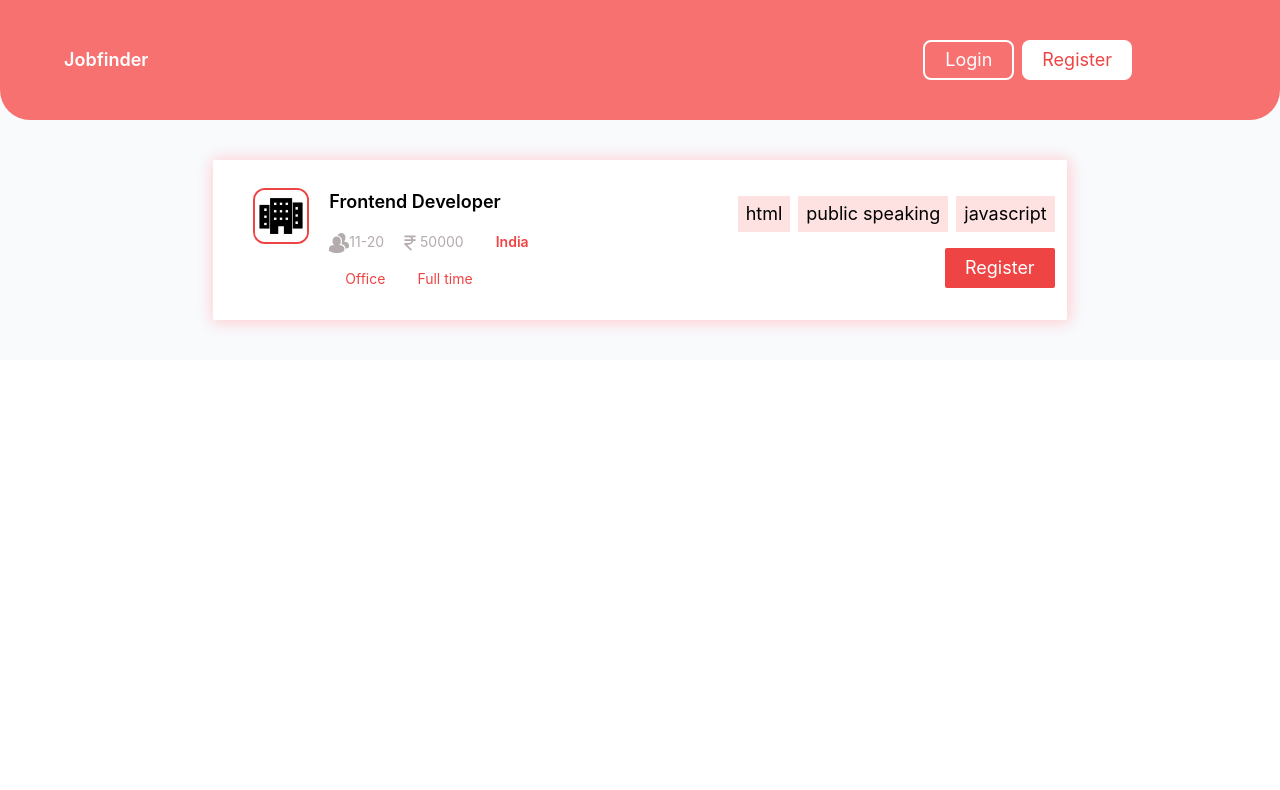
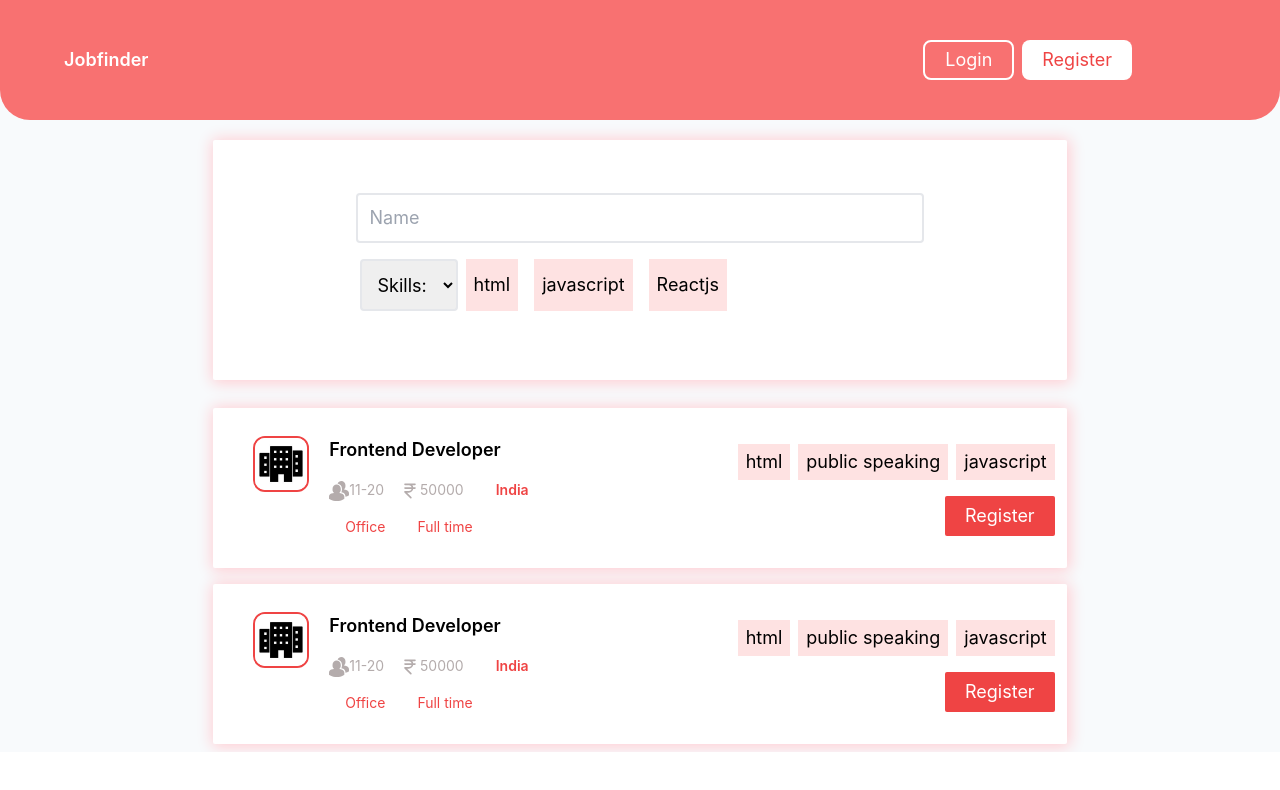
Before and after one commit to Kushagr06/jobsite, a React (Create React App) app: page / in a window 1280 px wide. Shown: the top 790 px of the page. Built offline with nearby package versions, Linux system fonts and the light colour scheme.

Commit message:
SearchBar

```diff
--- a/src/App.css
+++ b/src/App.css
@@ -30,3 +30,8 @@
 #AddjobForm{
   color:black;
 }
+
+#SearchBar{
+  box-shadow: 1px 1px 15px 2px #ffcdd2;
+
+}
--- a/src/App.js
+++ b/src/App.js
@@ -12,7 +12,7 @@ import Layout from './components/Layout';
 
 function App() {
   return (
-    <div className="App bg-slate-50 text-lg">
+    <div className="App bg-slate-50 text-lg overflow-auto">
 
       <BrowserRouter>
       <Routes >
--- a/src/components/JobCard.js
+++ b/src/components/JobCard.js
@@ -3,8 +3,8 @@ import icon from '../assets/icon.jpg'
 
 function JobCard() {
   return (
-
-    <div className='h-[20vh] max-h-[30vh] w-2/3 my-10 rounded-sm mx-1/3 border-l-white border-l-4  bg-white hover:border-l-4 hover:border-red-500 duration-100' id="jobCard">
+    <div className='flex justify-center'>
+    <div className='h-[20vh] max-h-[30vh] w-2/3 my-2 rounded-sm mx-1/3 border-l-white border-l-4  bg-white hover:border-l-4 hover:border-red-500 duration-100' id="jobCard">
 
         <div className=' flex justify-between my-[2.5vh] mx-2'>
 
@@ -66,7 +66,7 @@ function JobCard() {
       </div>
        </div>
       </div>
-
+      </div>
   )
 }
 
--- /dev/null
+++ b/src/components/SearchBar.js
@@ -0,0 +1,39 @@
+import React from 'react'
+
+function SearchBar() {
+  return (
+    <div className="flex justify-center">
+    <div className='h-[30vh] max-h-[40vh] w-2/3 my-5 rounded-sm mx-2 bg-white flex justify-center  items-center' id="SearchBar">
+    <div className="w-2/3">
+      <input className=" appearance-none border-2 rounded w-full py-3 px-3 text-gray-700 leading-tight focus:outline-none focus:shadow-outline" id="name" type="text" placeholder="Name" />
+      <div className='flex justify-between'>
+
+      <div className="my-4 flex align-middle m-1">
+        <select name="JobType" id="jobType" className=" border-2 rounded w-full py-2 px-3  leading-tight focus:outline-none focus:shadow-outline">
+        <option value="">Skills:</option>
+        <option value="P+I">P+I</option>
+        <option value="I">I</option>
+        <option value="P">P</option>
+        </select>
+
+        <div className=' px-2 py-3 bg-red-100 mx-2 text-center w-auto'>
+          html
+
+        </div>
+        <div className=' px-2 py-3 bg-red-100 mx-2 text-center w-auto'>
+          javascript
+        </div>
+        <div className=' px-2 py-3 bg-red-100 mx-2 text-center w-auto'>
+          Reactjs
+        </div>
+
+      </div>
+      </div>
+    </div>
+
+    </div>
+    </div>
+  )
+}
+
+export default SearchBar
--- a/src/pages/MainPage.js
+++ b/src/pages/MainPage.js
@@ -1,11 +1,19 @@
 import React from 'react'
 import JobCard from '../components/JobCard'
+import SearchBar from '../components/SearchBar';
+
 
 function MainPage() {
   return (
-    <div className='flex justify-center'>
+    <>
+
+    <div className=' flex-col justify-center'>
+    <SearchBar/>
       <JobCard />
+      <JobCard />
+
     </div>
+    </>
   )
 }
 
```
